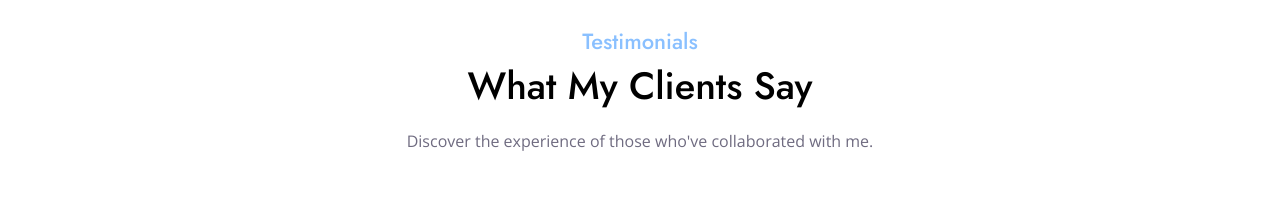
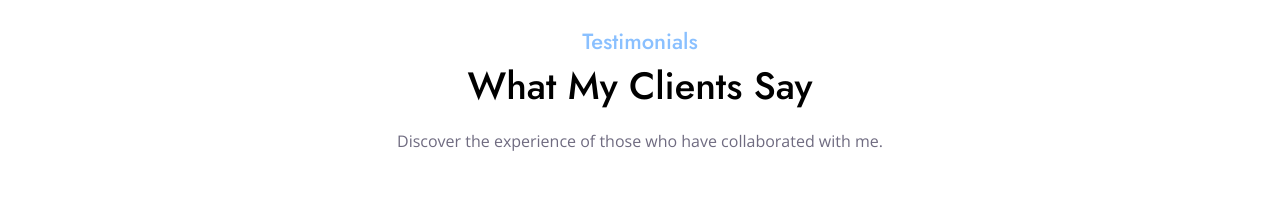
Before and after one commit to m4ax/virtualAssistantWebsite, a Next.js app in the folder package/dizme/: page / in a window 1280 px wide. Shown: the part 4780-4996 px from the top of the page. Built offline with nearby package versions, Linux system fonts and the light colour scheme.

Commit message:
fixed escaping error

```diff
--- a/package/dizme/src/components/Testimonial.js
+++ b/package/dizme/src/components/Testimonial.js
@@ -30,7 +30,7 @@ const Testimonial = () => {
           <span>Testimonials</span>
           <h3>What My Clients Say</h3>
           <p>
-          Discover the experience of those who've collaborated with me.
+          Discover the experience of those who have collaborated with me.
           </p>
         </div>
         <div className="list_wrapper">
```
